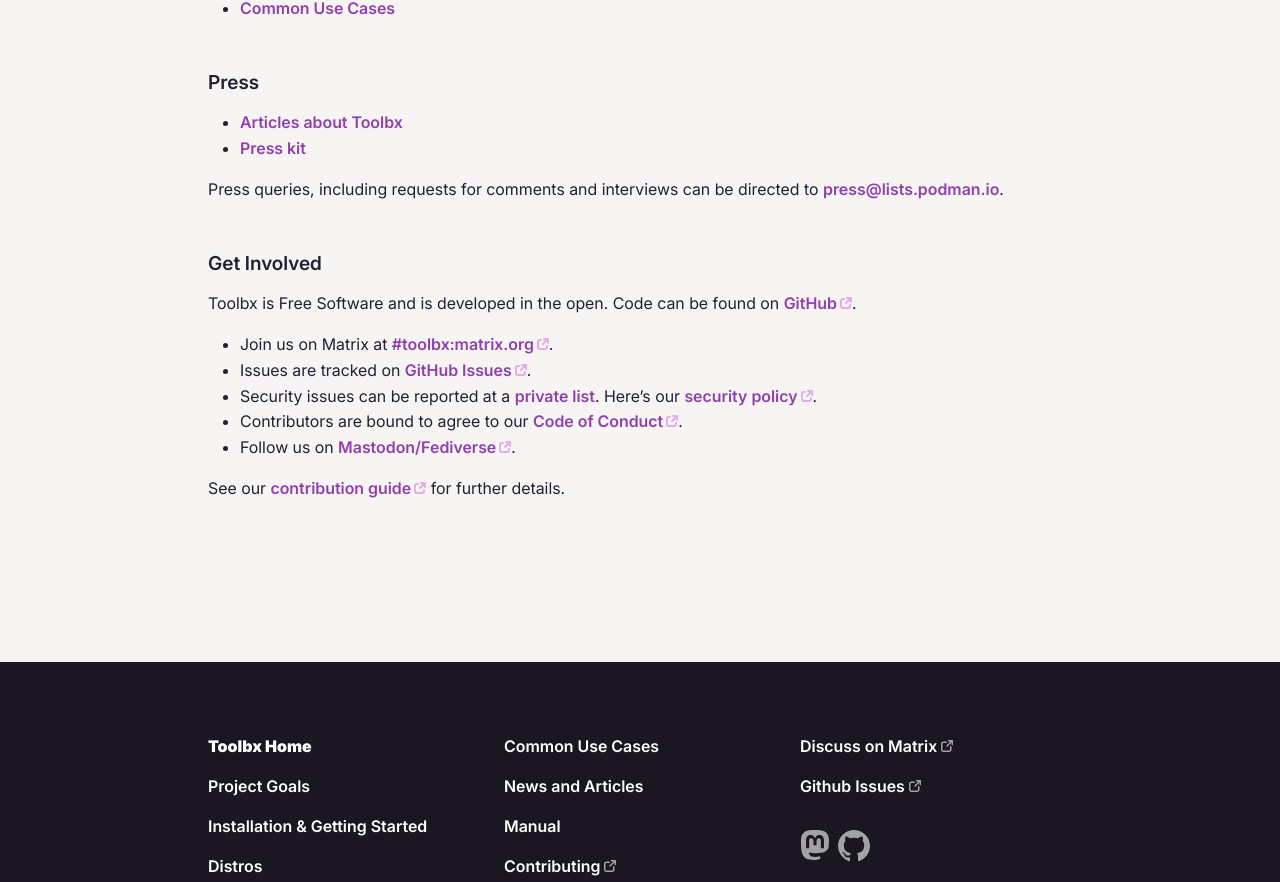
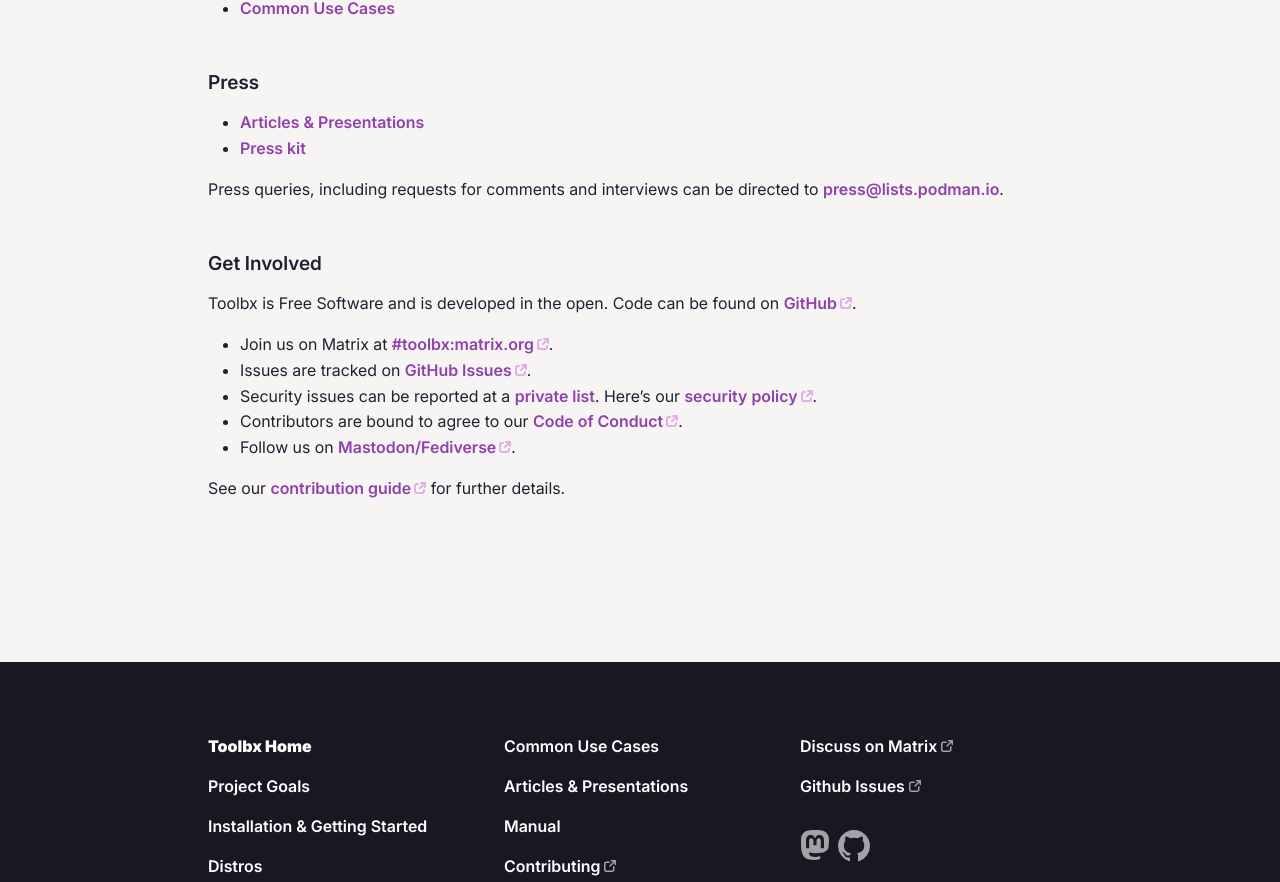
Before and after one commit to containers/containertoolbx.org, a Jekyll site: the page built from index.md, in a window 1280 px wide. Shown: the part 858-1740 px from the top of the page. Built offline with Jekyll 4.4.1, drawn with Linux system fonts in a browser that asks for light colours.

Commit message:
Tweak the text for the links to articles.md
There are also video recordings of presentations in articles.md, not
just text.  Therefore it's better to at least mention 'presentations'.

```diff
--- a/_data/links.yml
+++ b/_data/links.yml
@@ -8,7 +8,7 @@
   url: '/distros'
 - lnk: 'Common Use Cases'
   url: '/use'
-- lnk: 'News and Articles'
+- lnk: 'Articles & Presentations'
   url: '/articles'
 - lnk: 'Manual'
   url: '/manual'
--- a/index.md
+++ b/index.md
@@ -23,7 +23,7 @@
 * [Common Use Cases](use)
 
 ## Press
-* [Articles about Toolbx](articles)
+* [Articles & Presentations](articles)
 * [Press kit](/assets/logo/toolbx-logo.zip)
 
 Press queries, including requests for comments and interviews can be directed to [press@lists.podman.io](mailto:press@lists.podman.io).
```
